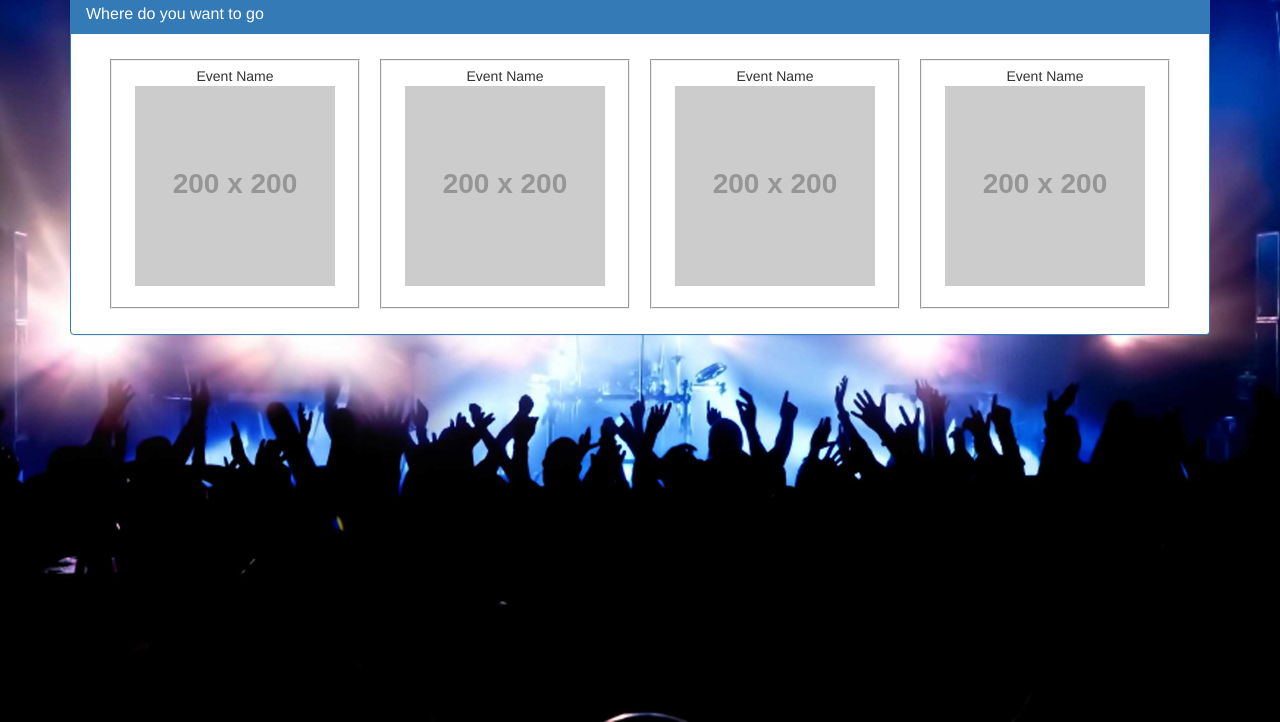
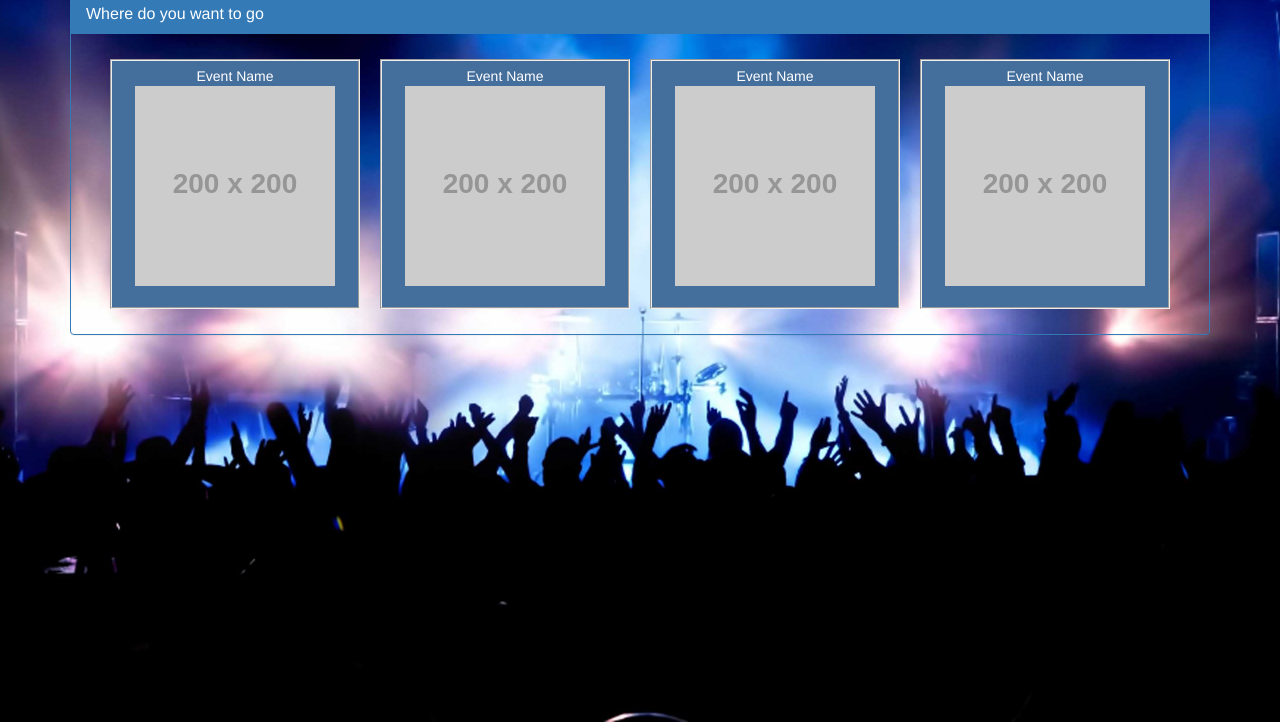
Before and after one commit to LordKriegan/MusicPlanit, a plain HTML site: page index.html in a window 1280 px wide. Shown: the part 78-800 px from the top of the page. Drawn offline with nearby package versions, Linux system fonts and the light colour scheme; placeholder pictures from the web are drawn by us.

Commit message:
new styling and transparent div

```diff
--- a/assets/css/custom.css
+++ b/assets/css/custom.css
@@ -14,6 +14,11 @@ body {
     display: flex;
 }
 
+.bitchfit{
+background: none;
+
+}
+
 .eventElemLg {
     display: inline-block;
     border-style: groove;
@@ -23,7 +28,8 @@ body {
     text-align: center;
     width: 250px;
     height: 250px;
-
+    background-color: #446e9b;
+    color: white;
 }
 
 .eventElemLg > img {
@@ -43,12 +49,12 @@ body {
 }
 
 .eventElemSm {
-
     border-style: groove;
     border-width: 2px;
     margin: 10px;
     padding: 5px;
 }
+
 
 .eventElemSm:hover {
 background: grey;
--- a/index.html
+++ b/index.html
@@ -64,7 +64,7 @@
     <div class="container">
         <div class="row">
             <div class="col-xs-12 hidden-xs hidden-sm">
-                <div class="panel panel-primary">
+                <div class="panel panel-primary bitchfit">
                     <div class="panel-heading">
                         <h3 class="panel-title">Where do you want to go</h3>
                     </div>
@@ -92,7 +92,7 @@
         </div>
         <div class="row">
             <div class="col-xs-12 hidden-md hidden-lg">
-                <div class="panel panel-primary">
+                <div class="panel panel-default">
                     <div class="panel-heading">
                         <h3 class="panel-title">Where do you want to go</h3>
                     </div>
```
